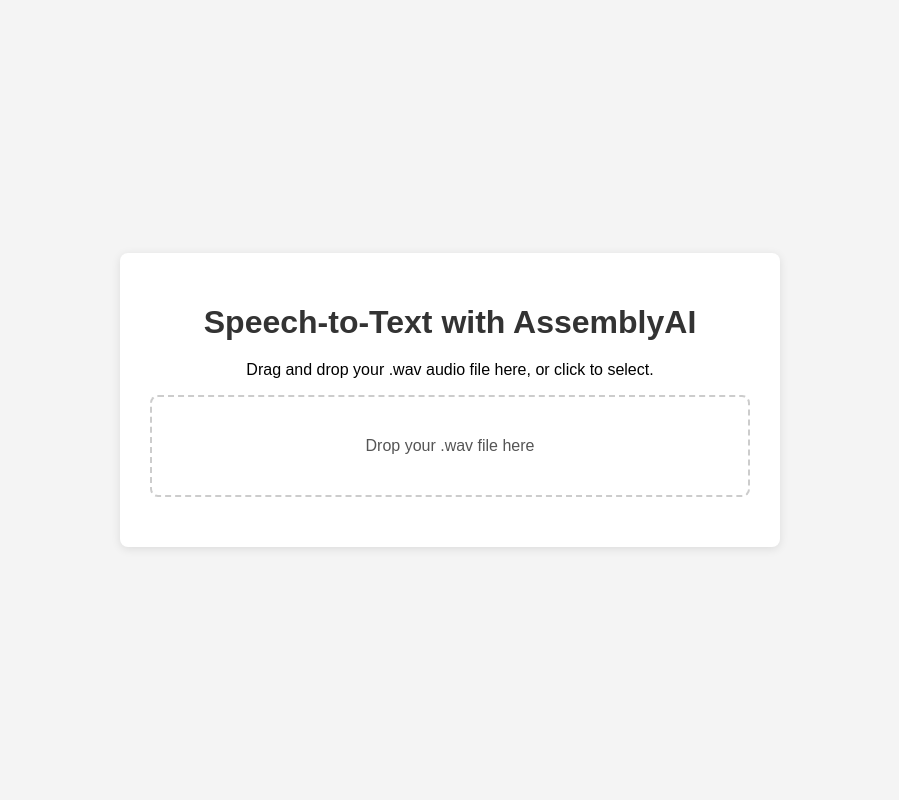
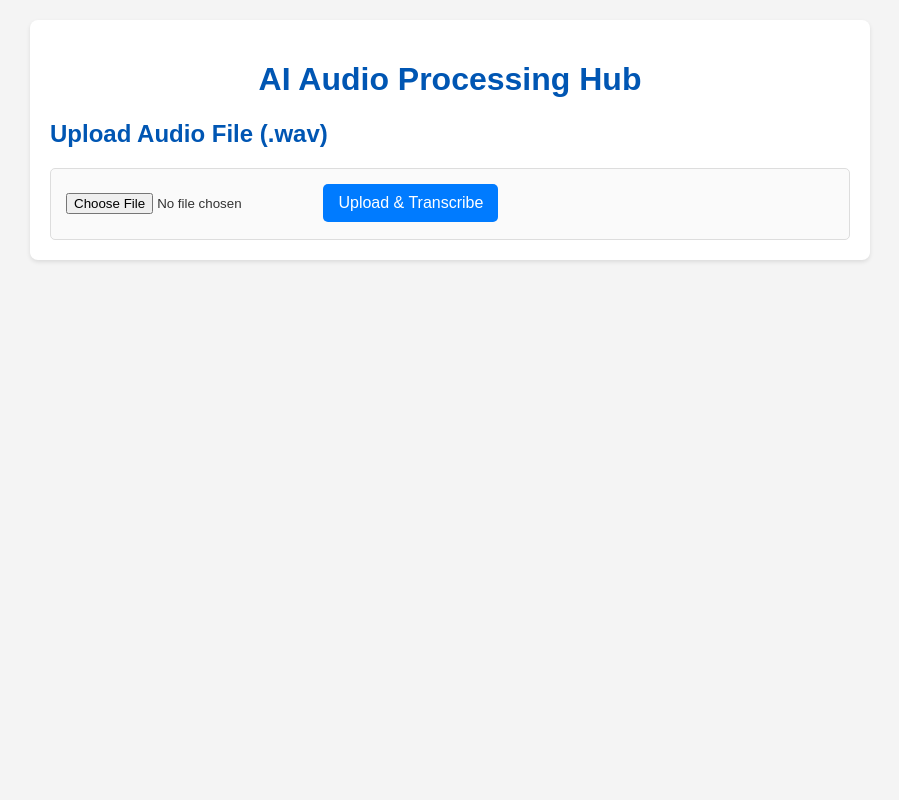
Before and after one commit to Daksh159357/m5stack, a Flask app: page / in a window 1280 px wide. Shown: the whole page, without its empty margins (190-1089 px from the left). Run offline with Flask 3, Linux system fonts and the light colour scheme.

Commit message:
Initial commit for voice-to-text app

```diff
--- a/app.py
+++ b/app.py
@@ -1,113 +1,162 @@
 import os
 import time
-from flask import Flask, render_template, request, redirect, url_for, flash
+from flask import Flask, render_template, request, redirect, url_for, flash, send_from_directory
 from werkzeug.utils import secure_filename
 import assemblyai as aai
-from dotenv import load_dotenv # Used to load API key from .env file
+from dotenv import load_dotenv
 
-# Load environment variables from .env file
-load_dotenv()
+import google.generativeai as genai
+from gtts import gTTS # Import the gTTS library
 
 app = Flask(__name__)
-# Configure upload folder and maximum file size
+
 app.config['UPLOAD_FOLDER'] = 'uploads'
-app.config['MAX_CONTENT_LENGTH'] = 16 * 1024 * 1024  # 16 MB limit for uploads
+app.config['MAX_CONTENT_LENGTH'] = 16 * 1024 * 1024
 
-# Set a secret key for session management (used for flash messages)
 app.secret_key = os.urandom(24)
 
-# Ensure the upload folder exists when the app starts
 os.makedirs(app.config['UPLOAD_FOLDER'], exist_ok=True)
+os.makedirs(os.path.join(app.config['UPLOAD_FOLDER'], 'audio_output'), exist_ok=True) # Create folder for TTS output
 
-# Set AssemblyAI API Key from environment variable
-# It's crucial that this line executes AFTER load_dotenv()
+load_dotenv()
 aai.settings.api_key = os.getenv("ASSEMBLYAI_API_KEY")
 
-# Define allowed file extensions
+# --- Gemini API Key (Hardcoded - REMEMBER SECURITY WARNING) ---
+GEMINI_API_KEY = "AIzaSyCfQvgxJVrLkdPCB1vi2xZDAItugoSS60o" # Replace with your actual key if different
+genai.configure(api_key=GEMINI_API_KEY)
+# --- End of Gemini API Key ---
+
 ALLOWED_EXTENSIONS = {'wav'}
 
 def allowed_file(filename):
-    """Checks if a filename has an allowed WAV extension."""
     return '.' in filename and \
            filename.rsplit('.', 1)[1].lower() in ALLOWED_EXTENSIONS
 
 @app.route('/', methods=['GET', 'POST'])
 def index():
-    """
-    Handles file uploads, transcription, and displays results.
-    Renders the index.html template.
-    """
     transcribed_text = None
+    gemini_response_text = None
     error_message = None
+    transcribed_audio_file = None # To store path to TTS audio
+    gemini_audio_file = None      # To store path to TTS audio
 
     if request.method == 'POST':
-        # Check if an audio file was submitted in the form
-        if 'audio_file' not in request.files:
-            flash('No file part in the request.')
-            return redirect(request.url)
+        if 'audio_file' in request.files:
+            file = request.files['audio_file']
 
-        file = request.files['audio_file']
+            if file.filename == '':
+                flash('No audio file selected.')
+                return redirect(request.url)
 
-        # If the user submits an empty file input (no file selected)
-        if file.filename == '':
-            flash('No audio file selected.')
-            return redirect(request.url)
+            if file and allowed_file(file.filename):
+                filename = secure_filename(file.filename)
+                filepath = os.path.join(app.config['UPLOAD_FOLDER'], filename)
 
-        # Process the file if it exists and is allowed
-        if file and allowed_file(file.filename):
-            # Secure the filename before saving to prevent directory traversal attacks
-            filename = secure_filename(file.filename)
-            filepath = os.path.join(app.config['UPLOAD_FOLDER'], filename)
+                try:
+                    file.save(filepath)
 
-            try:
-                # Save the uploaded file locally
-                file.save(filepath)
+                    transcriber = aai.Transcriber()
+                    flash(f'Uploading "{filename}" for transcription...')
+                    upload_url = transcriber.upload_file(filepath)
 
-                # Initialize AssemblyAI Transcriber
-                transcriber = aai.Transcriber()
+                    config = aai.TranscriptionConfig(language_code="en_us")
+                    transcript = transcriber.transcribe(upload_url, config=config)
 
-                # Upload the local audio file to AssemblyAI's cloud
-                flash(f'Uploading "{filename}" for transcription...')
-                upload_url = transcriber.upload_file(filepath)
+                    if transcript.status == aai.TranscriptStatus.completed:
+                        transcribed_text = transcript.text
+                        txt_filename = os.path.splitext(filename)[0] + ".txt"
+                        txt_filepath = os.path.join(app.config['UPLOAD_FOLDER'], txt_filename)
+                        with open(txt_filepath, 'w') as f:
+                            f.write(transcribed_text)
+                        flash('File successfully uploaded and transcribed! Text saved locally.')
 
-                # Request transcription with default language (English US)
-                config = aai.TranscriptionConfig(language_code="en_us")
-                transcript = transcriber.transcribe(upload_url, config=config)
+                        # --- Generate TTS for Transcribed Text ---
+                        if transcribed_text:
+                            audio_filename = "transcribed_audio_" + str(int(time.time())) + ".mp3"
+                            audio_filepath = os.path.join(app.config['UPLOAD_FOLDER'], 'audio_output', audio_filename)
+                            try:
+                                tts = gTTS(text=transcribed_text, lang='en')
+                                tts.save(audio_filepath)
+                                transcribed_audio_file = audio_filename # Store only filename for URL
+                                flash('Generated audio for transcribed text.')
+                            except Exception as tts_e:
+                                flash(f'Error generating audio for transcribed text: {tts_e}')
+                        # --- End TTS for Transcribed Text ---
 
-                # Check transcription status
-                if transcript.status == aai.TranscriptStatus.completed:
-                    transcribed_text = transcript.text
+                    elif transcript.status == aai.TranscriptStatus.error:
+                        error_message = f"Transcription failed: {transcript.error}"
+                        flash(f"Error: {transcript.error}. Please try another file or contact support.")
+                    else:
+                        error_message = f"Transcription status: {transcript.status}. Please try again."
+                        flash(f"Unexpected transcription status: {transcript.status}. Please try again.")
 
-                    # Save the transcribed text locally as a .txt file
-                    txt_filename = os.path.splitext(filename)[0] + ".txt"
-                    txt_filepath = os.path.join(app.config['UPLOAD_FOLDER'], txt_filename)
-                    with open(txt_filepath, 'w') as f:
-                        f.write(transcribed_text)
-                    flash('File successfully uploaded and transcribed! Text saved locally.')
+                except Exception as e:
+                    error_message = f"An unexpected error occurred: {e}"
+                    flash(f"An unexpected error occurred: {e}. Please check your API key and file.")
+                finally:
+                    if os.path.exists(filepath):
+                        os.remove(filepath)
+            else:
+                flash('Invalid file type. Only .wav audio files are allowed.')
 
-                elif transcript.status == aai.TranscriptStatus.error:
-                    error_message = f"Transcription failed: {transcript.error}"
-                    flash(f"Error: {transcript.error}. Please try another file or contact support.")
-                else:
-                    # This case should be rare as .transcribe waits for completion
-                    error_message = f"Transcription status: {transcript.status}. Please try again."
-                    flash(f"Unexpected transcription status: {transcript.status}. Please try again.")
+        elif 'transcribed_text_for_gemini' in request.form:
+            text_to_process = request.form['transcribed_text_for_gemini']
 
-            except Exception as e:
-                # Catch any unexpected errors during the process
-                error_message = f"An unexpected error occurred: {e}"
-                flash(f"An unexpected error occurred: {e}. Please check your API key and file.")
-            finally:
-                # Clean up: remove the temporary uploaded audio file
-                if os.path.exists(filepath):
-                    os.remove(filepath)
-        else:
-            flash('Invalid file type. Only .wav audio files are allowed.')
+            # If the user already transcribed, carry that text over for re-display
+            # This is important if they click "Send to Gemini" without re-uploading
+            if 'original_transcribed_text' in request.form:
+                transcribed_text = request.form['original_transcribed_text']
 
-    # Render the HTML template, passing transcribed text and error messages
-    return render_template('index.html', transcribed_text=transcribed_text, error_message=error_message)
+            if text_to_process:
+                try:
+                    # Use a supported Gemini model, e.g., 'gemini-1.5-flash'
+                    model = genai.GenerativeModel('gemini-1.5-flash')
+
+                    prompt_parts = [
+                        f"Analyze the following transcribed audio text and provide a concise summary or key insights:\n\n{text_to_process}"
+                    ]
+
+                    flash('Sending text to Gemini API...')
+                    response = model.generate_content(prompt_parts)
+
+                    if response and response.text:
+                        gemini_response_text = response.text
+                        flash("Gemini API call successful!")
+
+                        # --- Generate TTS for Gemini Response ---
+                        audio_filename = "gemini_audio_" + str(int(time.time())) + ".mp3"
+                        audio_filepath = os.path.join(app.config['UPLOAD_FOLDER'], 'audio_output', audio_filename)
+                        try:
+                            tts = gTTS(text=gemini_response_text, lang='en')
+                            tts.save(audio_filepath)
+                            gemini_audio_file = audio_filename # Store only filename for URL
+                            flash('Generated audio for Gemini response.')
+                        except Exception as tts_e:
+                            flash(f'Error generating audio for Gemini response: {tts_e}')
+                        # --- End TTS for Gemini Response ---
+
+                    else:
+                        error_message = "Gemini API returned an empty or invalid response."
+                        flash("Gemini API returned an empty or invalid response.")
+
+                except Exception as e:
+                    error_message = f"Error communicating with Gemini API: {e}"
+                    flash(f"Error with Gemini API: {e}. Check your API key and network.")
+            else:
+                flash("No transcribed text to send to Gemini.")
+
+    # Pass all relevant variables to the template
+    return render_template('index.html',
+                           transcribed_text=transcribed_text,
+                           gemini_response_text=gemini_response_text,
+                           transcribed_audio_file=transcribed_audio_file,
+                           gemini_audio_file=gemini_audio_file,
+                           error_message=error_message)
+
+# New route to serve the generated audio files
+@app.route('/uploads/audio_output/<filename>')
+def serve_audio(filename):
+    return send_from_directory(os.path.join(app.config['UPLOAD_FOLDER'], 'audio_output'), filename)
 
 if __name__ == '__main__':
-    # Run the Flask development server
-    # debug=True enables auto-reloading on code changes and provides a debugger
-    app.run(debug=True)
+    app.run(debug=True, host='0.0.0.0')
--- a/templates/index.html
+++ b/templates/index.html
@@ -3,217 +3,167 @@
 <head>
     <meta charset="UTF-8">
     <meta name="viewport" content="width=device-width, initial-scale=1.0">
-    <title>Speech-to-Text App</title>
+    <title>AI Audio Processing Hub</title>
     <style>
-        /* Basic styling for the body */
         body {
             font-family: Arial, sans-serif;
+            margin: 20px;
             background-color: #f4f4f4;
-            display: flex;
-            justify-content: center;
-            align-items: center;
-            min-height: 100vh;
-            margin: 0;
-            flex-direction: column;
-            padding: 20px; /* Add some padding for smaller screens */
-            box-sizing: border-box; /* Include padding in element's total width and height */
+            color: #333;
         }
-        /* Container for the main content */
         .container {
+            max-width: 800px;
+            margin: 0 auto;
             background-color: #fff;
-            padding: 30px;
+            padding: 20px;
             border-radius: 8px;
-            box-shadow: 0 2px 10px rgba(0, 0, 0, 0.1);
-            width: 100%; /* Make it responsive */
-            max-width: 600px; /* Max width for larger screens */
+            box-shadow: 0 2px 4px rgba(0, 0, 0, 0.1);
+        }
+        h1 {
+            color: #0056b3;
             text-align: center;
         }
-        /* Heading style */
-        h1 {
-            color: #333;
-            margin-bottom: 20px;
+        .flash-messages {
+            list-style: none;
+            padding: 0;
+            margin: 10px 0;
         }
-        /* Drag-and-drop area styling */
-        .drag-area {
-            border: 2px dashed #ccc;
-            border-radius: 8px;
-            padding: 40px;
-            text-align: center;
-            cursor: pointer;
-            margin-bottom: 20px;
-            transition: border-color 0.3s ease; /* Smooth transition for highlight */
+        .flash-messages li {
+            background-color: #dff0d8;
+            color: #3c763d;
+            border: 1px solid #d6e9c6;
+            padding: 10px;
+            margin-bottom: 5px;
+            border-radius: 4px;
         }
-        .drag-area.highlight {
-            border-color: #007bff; /* Blue border when dragged over */
+        .error-message {
+            background-color: #f2dede;
+            color: #a94442;
+            border: 1px solid #ebccd1;
+            padding: 10px;
+            margin-bottom: 10px;
+            border-radius: 4px;
         }
-        .drag-area p {
-            margin: 0;
-            color: #555;
+        form {
+            margin-top: 20px;
+            padding: 15px;
+            border: 1px solid #ddd;
+            border-radius: 5px;
+            background-color: #fafafa;
         }
-        /* Hide the default file input */
         input[type="file"] {
-            display: none;
+            margin-bottom: 10px;
         }
-        /* Button styling (though hidden by JS for auto-submit) */
-        button {
+        input[type="submit"] {
             background-color: #007bff;
             color: white;
-            padding: 10px 20px;
+            padding: 10px 15px;
             border: none;
             border-radius: 5px;
             cursor: pointer;
             font-size: 16px;
-            transition: background-color 0.3s ease;
         }
-        button:hover {
+        input[type="submit"]:hover {
             background-color: #0056b3;
         }
-        /* Styling for flashed messages */
-        .messages {
-            list-style: none;
-            padding: 0;
-            margin-top: 20px;
-        }
-        .messages li {
-            background-color: #d4edda; /* Light green for success */
-            color: #155724; /* Dark green text */
-            border: 1px solid #c3e6cb;
-            padding: 10px;
-            border-radius: 5px;
-            margin-bottom: 10px;
-        }
-        .messages li.error {
-            background-color: #f8d7da; /* Light red for errors */
-            color: #721c24; /* Dark red text */
-            border-color: #f5c6cb;
-        }
-        /* Styling for the transcription output area */
-        .transcription-output {
+        .results-section {
             margin-top: 30px;
-            text-align: left;
             border-top: 1px solid #eee;
             padding-top: 20px;
         }
-        .transcription-output h2 {
-            color: #333;
-            margin-bottom: 10px;
-        }
-        .transcribed-text {
-            background-color: #e9ecef;
+        .result-box {
+            background-color: #e9e9e9;
+            border: 1px solid #ccc;
             padding: 15px;
             border-radius: 5px;
-            white-space: pre-wrap; /* Preserves whitespace and line breaks */
-            word-wrap: break-word; /* Breaks long words */
-            text-align: left;
-            min-height: 100px; /* Minimum height for text area */
-            max-height: 400px; /* Max height with scrollbar */
-            overflow-y: auto; /* Enable vertical scrolling */
-            color: #333;
-            font-size: 1.1em;
+            margin-bottom: 20px;
+            white-space: pre-wrap; /* Preserve whitespace and line breaks */
+            word-wrap: break-word; /* Break long words */
+        }
+        h2 {
+            color: #0056b3;
+        }
+        .gemini-form {
+            margin-top: 20px;
+            padding: 15px;
+            border: 1px solid #ddd;
+            border-radius: 5px;
+            background-color: #fafafa;
+        }
+        textarea {
+            width: 100%;
+            height: 100px;
+            padding: 10px;
+            margin-bottom: 10px;
+            border: 1px solid #ccc;
+            border-radius: 4px;
+            box-sizing: border-box; /* Include padding in element's total width and height */
+        }
+        audio {
+            width: 100%;
+            margin-top: 10px;
         }
     </style>
 </head>
 <body>
     <div class="container">
-        <h1>Speech-to-Text with AssemblyAI</h1>
-        <p>Drag and drop your .wav audio file here, or click to select.</p>
+        <h1>AI Audio Processing Hub</h1>
 
-        <form id="upload-form" method="POST" enctype="multipart/form-data" action="/">
-            <div class="drag-area" id="drag-area">
-                <p>Drop your .wav file here</p>
-                <input type="file" name="audio_file" id="audio_file" accept=".wav">
-            </div>
-            <button type="submit" id="submit-button" style="display: none;">Transcribe</button>
-        </form>
-
-        {% with messages = get_flashed_messages(with_categories=true) %}
+        {% with messages = get_flashed_messages() %}
             {% if messages %}
-                <ul class="messages">
-                    {% for category, message in messages %}
-                        <li class="{{ category if category != 'message' else '' }}">{{ message }}</li>
+                <ul class="flash-messages">
+                    {% for message in messages %}
+                        <li>{{ message }}</li>
                     {% endfor %}
                 </ul>
             {% endif %}
         {% endwith %}
 
+        {% if error_message %}
+            <p class="error-message">{{ error_message }}</p>
+        {% endif %}
+
+        <h2>Upload Audio File (.wav)</h2>
+        <form method="POST" enctype="multipart/form-data">
+            <input type="file" name="audio_file" accept=".wav">
+            <input type="submit" value="Upload & Transcribe">
+        </form>
+
         {% if transcribed_text %}
-            <div class="transcription-output">
-                <h2>Transcribed Text:</h2>
-                <div class="transcribed-text">
+            <div class="results-section">
+                <h2>Transcribed Text from AssemblyAI:</h2>
+                <div class="result-box">
                     {{ transcribed_text }}
+                    {% if transcribed_audio_file %}
+                        <audio controls src="{{ url_for('serve_audio', filename=transcribed_audio_file) }}" type="audio/mpeg">
+                            Your browser does not support the audio element.
+                        </audio>
+                    {% endif %}
                 </div>
+
+                <h2>Process with Gemini AI:</h2>
+                <form method="POST" class="gemini-form">
+                    <p>The transcribed text will be sent to Gemini for analysis:</p>
+                    <textarea name="transcribed_text_for_gemini" readonly>{{ transcribed_text }}</textarea>
+                    <input type="hidden" name="original_transcribed_text" value="{{ transcribed_text }}">
+                    <input type="submit" value="Send to Gemini">
+                </form>
             </div>
-        {% elif error_message %}
-            <div class="transcription-output">
-                <h2>Error:</h2>
-                <p class="transcribed-text" style="color: red;">{{ error_message }}</p>
+        {% endif %}
+
+        {% if gemini_response_text %}
+            <div class="results-section">
+                <h2>Gemini AI Response:</h2>
+                <div class="result-box">
+                    {{ gemini_response_text }}
+                    {% if gemini_audio_file %}
+                        <audio controls src="{{ url_for('serve_audio', filename=gemini_audio_file) }}" type="audio/mpeg">
+                            Your browser does not support the audio element.
+                        </audio>
+                    {% endif %}
+                </div>
             </div>
         {% endif %}
     </div>
-
-    <script>
-        const dragArea = document.getElementById('drag-area');
-        const fileInput = document.getElementById('audio_file');
-        const uploadForm = document.getElementById('upload-form');
-        // submitButton is not used as form auto-submits
-
-        // Prevent default drag/drop behaviors to allow custom handling
-        ['dragenter', 'dragover', 'dragleave', 'drop'].forEach(eventName => {
-            dragArea.addEventListener(eventName, preventDefaults, false);
-            document.body.addEventListener(eventName, preventDefaults, false); // Prevent browser default for entire page
-        });
-
-        function preventDefaults(e) {
-            e.preventDefault();
-            e.stopPropagation();
-        }
-
-        // Highlight drag area visually when a file is dragged over it
-        ['dragenter', 'dragover'].forEach(eventName => {
-            dragArea.addEventListener(eventName, highlight, false);
-        });
-
-        // Remove highlight when drag leaves or drop occurs
-        ['dragleave', 'drop'].forEach(eventName => {
-            dragArea.addEventListener(eventName, unhighlight, false);
-        });
-
-        function highlight() {
-            dragArea.classList.add('highlight');
-        }
-
-        function unhighlight() {
-            dragArea.classList.remove('highlight');
-        }
-
-        // Handle dropped files
-        dragArea.addEventListener('drop', handleDrop, false);
-
-        function handleDrop(e) {
-            const dt = e.dataTransfer;
-            const files = dt.files;
-
-            if (files.length > 0) {
-                // Assign the first dropped file to the hidden file input
-                fileInput.files = files;
-                // Automatically submit the form to start upload/transcription
-                uploadForm.submit();
-                alert('Uploading and transcribing... Please wait.'); // Provide user feedback
-            }
-        }
-
-        // Allow clicking the drag area to open the file selection dialog
-        dragArea.addEventListener('click', () => {
-            fileInput.click();
-        });
-
-        // Automatically submit the form when a file is selected via the input dialog
-        fileInput.addEventListener('change', () => {
-            if (fileInput.files.length > 0) {
-                uploadForm.submit();
-                alert('Uploading and transcribing... Please wait.'); // Provide user feedback
-            }
-        });
-    </script>
 </body>
 </html>
--- a/uploads/WhatsApp_Ptt_2025-06-09_at_7.30.08_AM.txt
+++ /dev/null
@@ -1 +0,0 @@
-Hello, Hello. One, two, three, hello. One, two, three, hello.
```
Also changed, not shown: 1 other file.
